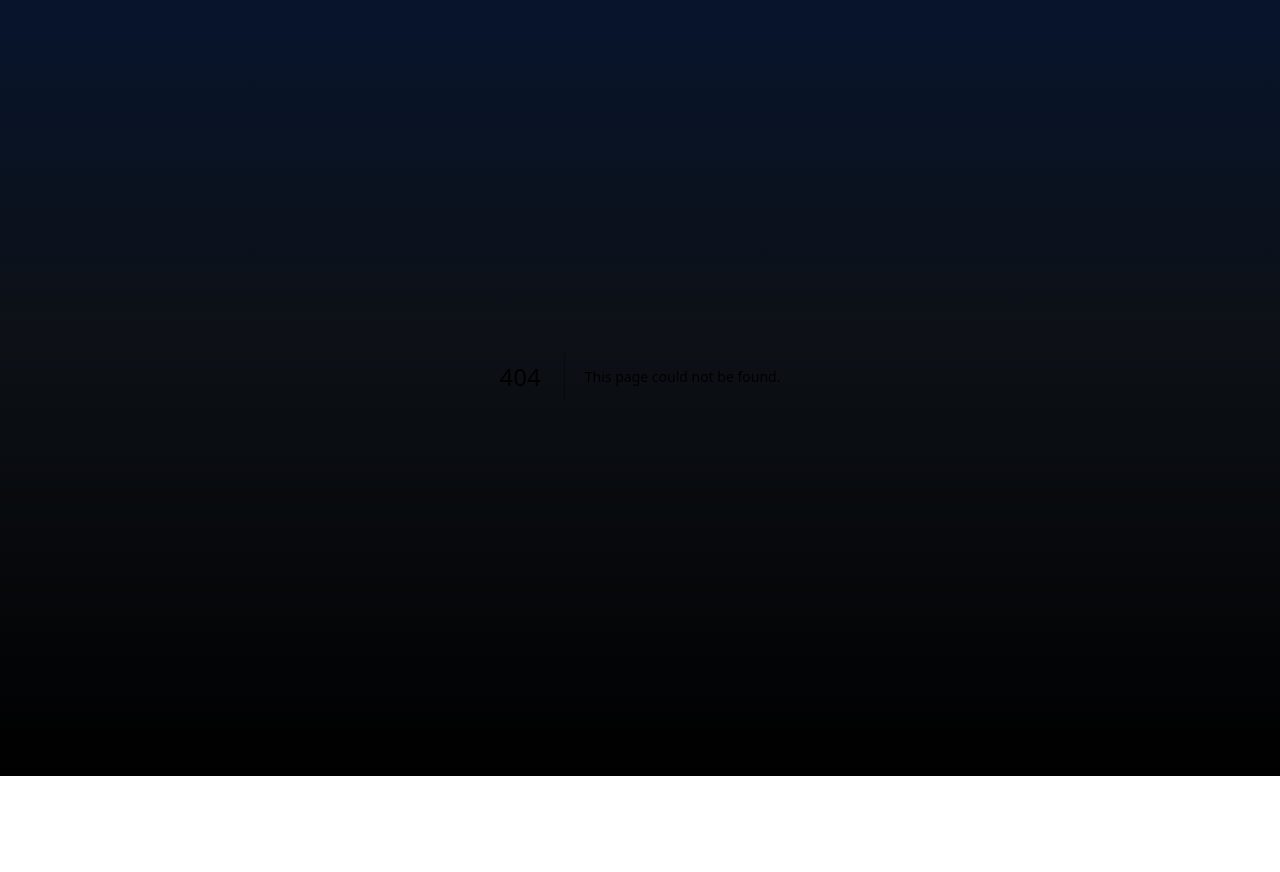
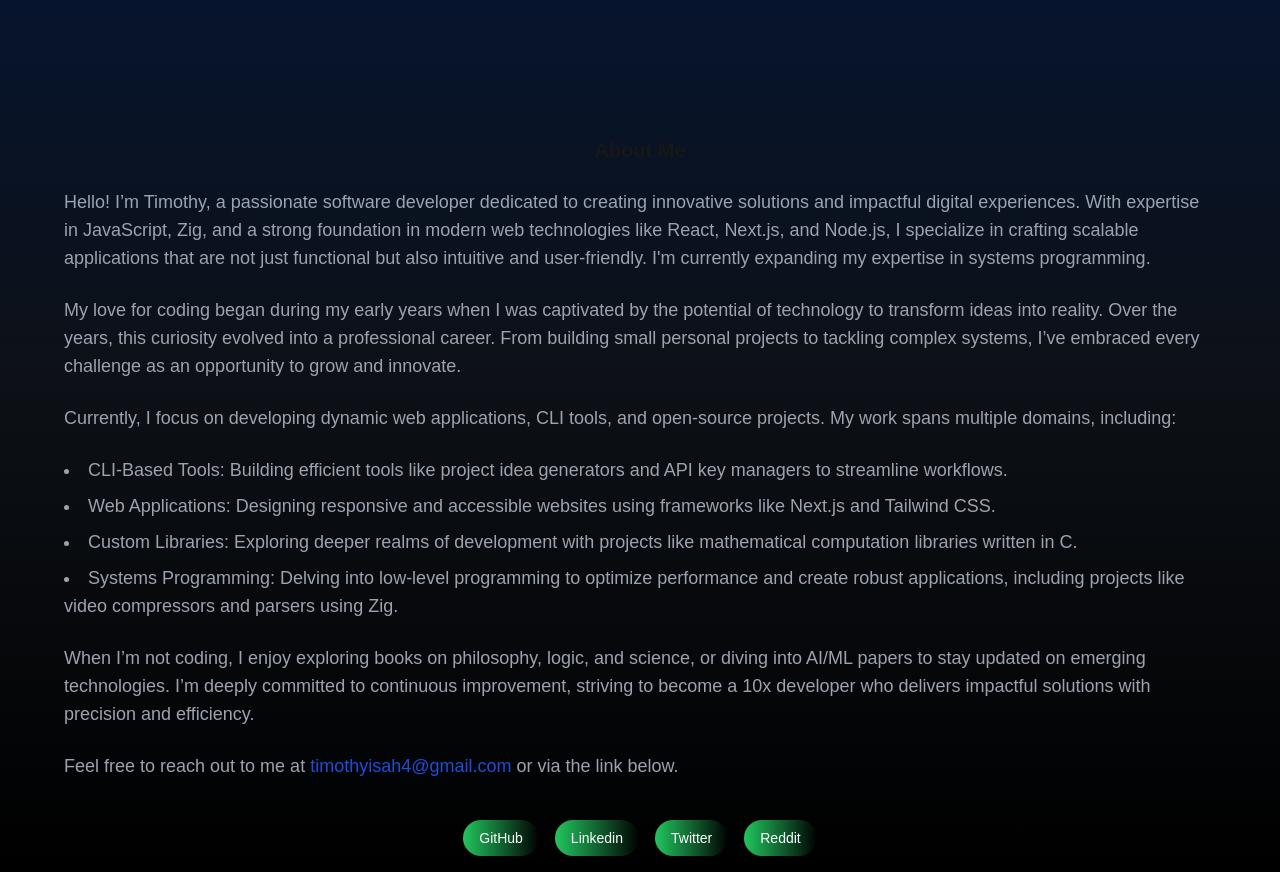
Before and after one commit to Timosdev99/Timosdev99.github.io, a Next.js app: page /about in a window 1280 px wide. Before the commit this address had no page. Shown: the part 120-992 px from the top of the page. Before the commit the page ends 896 px from the top, so only its background shows below. Built offline with nearby package versions, Linux system fonts and the light colour scheme.

Commit message:
added more about me page

```diff
--- /dev/null
+++ b/src/app/about/page.jsx
@@ -0,0 +1,71 @@
+const buttonLinks = [
+    { label: "GitHub", link: "https://github.com/timosdev99" },
+    { label: "Linkedin", link: "www.linkedin.com/in/timothy-isah-ba10a928b" },
+    { label: "Twitter", link: "https://x.com/Timothy9199" },
+    { label: "Reddit", link: "https://www.reddit.com/user/tmfunc/" },
+  ];
+
+  const ButtonSection = () => {
+    return (
+      <div className="grid grid-cols-1 gap-4 text-center  max-w-md sm:grid-cols-1 sm:grid-rows-4 lg:flex lg:flex-row lg:gap-4 lg:justify-center lg:items-center lg:max-w-none p-4" >
+        {buttonLinks.map((button, index) => (
+          <a
+            key={index}
+            href={button.link}
+            target="_blank"
+            rel="noopener noreferrer"
+            className="px-4 py-2 bg-gradient-to-r from-green-500 to-black-400 rounded-3xl lg:text-sm text-white  hover:text-green-400  transition-all hover:text-xl"
+          >
+            {button.label}
+          </a>
+        ))}
+      </div>
+    );
+  };
+
+
+const Aboutme = () => {
+    return (
+      <section className="mt-40 px-4 md:px-8 lg:px-16">
+        <h1 className="text-xl font-bold text-center mb-6">About Me</h1>
+        <div className="text-lg text-gray-400 font-light space-y-6">
+          <p>
+            Hello! I’m Timothy, a passionate software developer dedicated to creating innovative solutions and impactful digital experiences. With expertise in JavaScript, Zig, and a strong foundation in modern web technologies like React, Next.js, and Node.js, I specialize in crafting scalable applications that are not just functional but also intuitive and user-friendly. I'm currently expanding my expertise in systems programming.
+          </p>
+
+          <p>
+            My love for coding began during my early years when I was captivated by the potential of technology to transform ideas into reality. Over the years, this curiosity evolved into a professional career. From building small personal projects to tackling complex systems, I’ve embraced every challenge as an opportunity to grow and innovate.
+          </p>
+
+          <p>
+            Currently, I focus on developing dynamic web applications, CLI tools, and open-source projects. My work spans multiple domains, including:
+          </p>
+          <ul className="list-disc list-inside space-y-2">
+            <li>
+              <strong>CLI-Based Tools:</strong> Building efficient tools like project idea generators and API key managers to streamline workflows.
+            </li>
+            <li>
+              <strong>Web Applications:</strong> Designing responsive and accessible websites using frameworks like Next.js and Tailwind CSS.
+            </li>
+            <li>
+              <strong>Custom Libraries:</strong> Exploring deeper realms of development with projects like mathematical computation libraries written in C.
+            </li>
+            <li>
+              <strong>Systems Programming:</strong> Delving into low-level programming to optimize performance and create robust applications, including projects like video compressors and parsers using Zig.
+            </li>
+          </ul>
+
+          <p>
+            When I’m not coding, I enjoy exploring books on philosophy, logic, and science, or diving into AI/ML papers to stay updated on emerging technologies. I’m deeply committed to continuous improvement, striving to become a 10x developer who delivers impactful solutions with precision and efficiency.
+          </p>
+          <p>
+  Feel free to reach out to me at <a className="text-blue-700" href="mailto:timothyisah4@gmail.com">timothyisah4@gmail.com</a> or via the link below.
+</p>
+<ButtonSection />
+
+        </div>
+      </section>
+    );
+  };
+
+  export default Aboutme;
```
